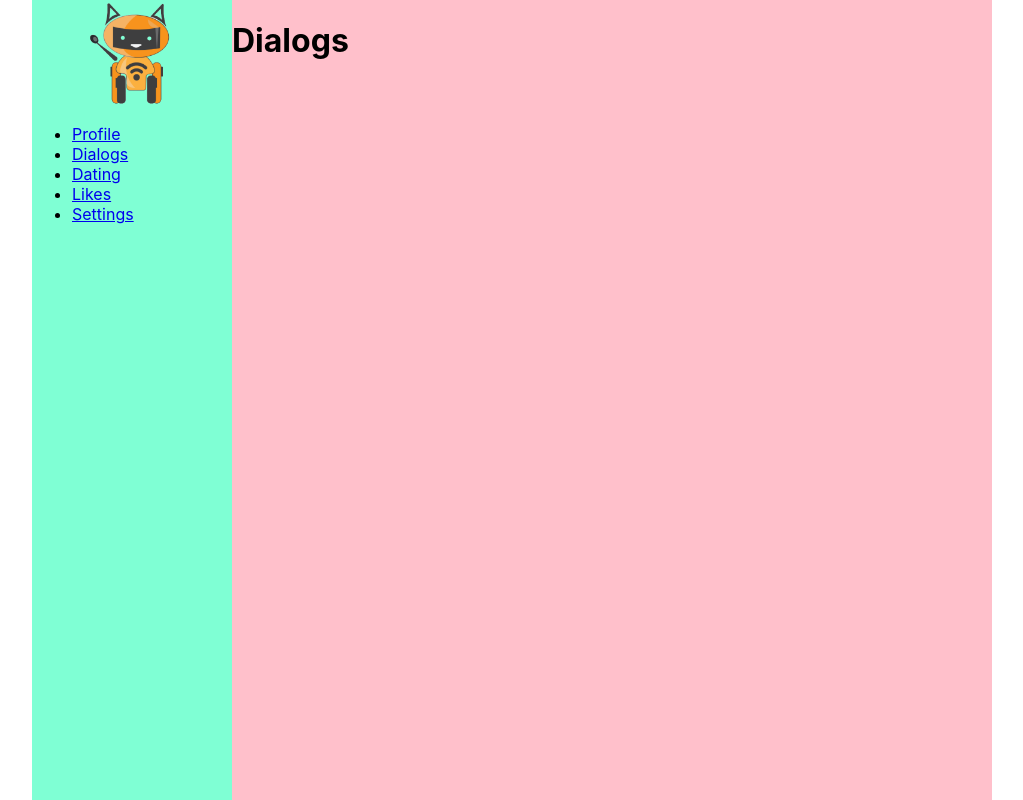
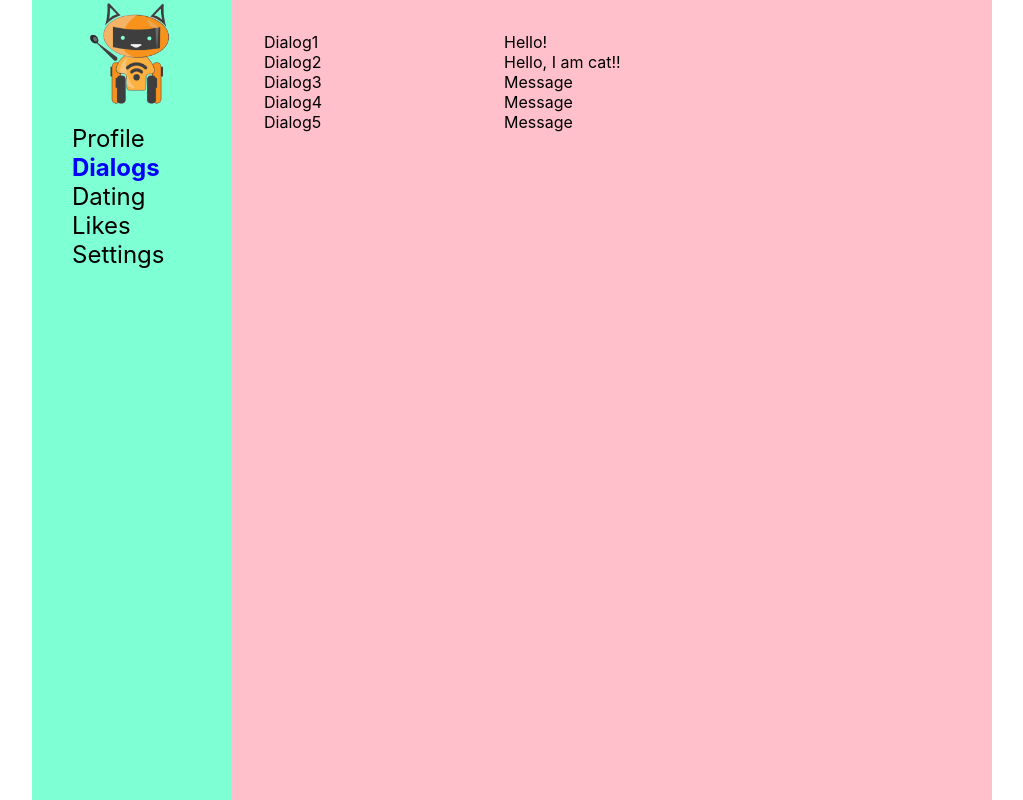
Before and after one commit to blacksempai/dating-app, a React (Create React App) app: page /dialogs in a window 1280 px wide. Shown: the whole page, without its empty margins (128-1151 px from the left). Built offline with nearby package versions, Linux system fonts and the light colour scheme.

Commit message:
Lesson 5

```diff
--- a/src/App.css
+++ b/src/App.css
@@ -19,3 +19,8 @@
   margin: 0 auto;
   display: block;
 }
+
+.active {
+  color: blue!important;
+  font-weight: bold;
+}
--- a/src/App.jsx
+++ b/src/App.jsx
@@ -5,7 +5,7 @@ import Dialogs from './components/dialogs/Dialogs'
 import Navigation from './components/navigation/Navigation'
 import { BrowserRouter, Routes, Route } from 'react-router-dom';
 
-function App() {
+function App(props) {
   return (
     <BrowserRouter>
       <div className="container">
@@ -15,7 +15,7 @@ function App() {
         </div>
         <div className="right_col">
           <Routes>
-            <Route path='/profile' element={<Profile />}/>
+            <Route path='/profile' element={<Profile state={props.state} />}/>
             <Route path='/dialogs' element={<Dialogs />} />
           </Routes>
         </div>
--- a/src/components/dialogs/Dialogs.jsx
+++ b/src/components/dialogs/Dialogs.jsx
@@ -2,7 +2,22 @@ import classes from './Dialogs.module.css'
 
 const Dialogs = () => {
     return (
-        <h1>Dialogs</h1>
+        <div className={classes.dialogs}>
+            <div className={classes.left}>
+                Dialog1<br/>
+                Dialog2<br/>
+                Dialog3<br/>
+                Dialog4<br/>
+                Dialog5<br/>
+            </div>
+            <div className={classes.right}>
+                Hello!<br/>
+                Hello, I am cat!!<br/>
+                Message<br/>
+                Message<br/>
+                Message<br/>
+            </div>
+        </div>
     )
 }
 
--- a/src/components/dialogs/Dialogs.module.css
+++ b/src/components/dialogs/Dialogs.module.css
@@ -0,0 +1,10 @@
+.dialogs {
+    display: flex;
+    padding: 2rem;
+    height: 100vh;
+    box-sizing: border-box;
+}
+
+.left {
+    flex-basis: 15rem;
+}
--- a/src/components/navigation/Navigation.jsx
+++ b/src/components/navigation/Navigation.jsx
@@ -1,15 +1,15 @@
-import './Navigation.css'
+import classes from './Navigation.module.css'
 import { NavLink } from 'react-router-dom'
 
 const Navigation = () => {
     return (
         <nav>
-            <ul>
-                <li className='item'><NavLink to="/profile">Profile</NavLink></li>
-                <li className='item'><NavLink to="/dialogs">Dialogs</NavLink></li>
-                <li className='item'><NavLink to="/datings">Dating</NavLink></li>
-                <li className='item'><NavLink to="/likes">Likes</NavLink></li>
-                <li className='item'><NavLink to="/settings">Settings</NavLink></li>
+            <ul className={classes.list}>
+                <li className={classes.item}><NavLink to="/profile">Profile</NavLink></li>
+                <li className={classes.item}><NavLink to="/dialogs">Dialogs</NavLink></li>
+                <li className={classes.item}><NavLink to="/datings">Dating</NavLink></li>
+                <li className={classes.item}><NavLink to="/likes">Likes</NavLink></li>
+                <li className={classes.item}><NavLink to="/settings">Settings</NavLink></li>
             </ul>
         </nav>
     )
--- /dev/null
+++ b/src/components/navigation/Navigation.module.css
@@ -0,0 +1,9 @@
+.list {
+    list-style: none;
+}
+
+.item a {
+    color: #000;
+    font-size: 1.5rem;
+    text-decoration: none;
+}
--- a/src/components/profile/Profile.jsx
+++ b/src/components/profile/Profile.jsx
@@ -2,12 +2,12 @@ import classes from './Profile.module.css'
 import ProfileInfo from './profile-info/ProfileInfo';
 import Posts from './posts/Posts';
 
-const Profile = () => {
+const Profile = (props) => {
     return (
         <div className={classes.profile}>
             <h1>Profile</h1>
             <ProfileInfo />
-            <Posts />
+            <Posts posts={props.state.posts}/>
         </div>
     );
 }
--- a/src/components/profile/posts/Posts.jsx
+++ b/src/components/profile/posts/Posts.jsx
@@ -1,7 +1,10 @@
 import classes from './Posts.module.css'
 import Post from './post/Post'
 
-const Posts = () => {
+const Posts = (props) => {
+    let posts = props.posts.map((p)=>{
+        return <Post text={p.text}/>
+    })
     return (
         <div>
            <h1>Posts</h1>
@@ -10,9 +13,7 @@ const Posts = () => {
                 <input className={classes.submit} type="submit" value="Send"/>
            </form>
            <div className={classes.posts}>
-                <Post />
-                <Post />
-                <Post />
+                {posts}
            </div>
         </div>
     );
--- a/src/components/profile/posts/post/Post.jsx
+++ b/src/components/profile/posts/post/Post.jsx
@@ -1,11 +1,11 @@
 import classes from './Post.module.css'
 import logo from './../../../../logo.png'
 
-const Post = () => {
+const Post = (props) => {
     return (
         <div className={classes.post}>
             <img src={logo} alt="ava" className={classes.ava}/>
-            <p className={classes.text}>Hello!</p>
+            <p className={classes.text}> {props.text} </p>
         </div>
     );
 }
--- a/src/index.js
+++ b/src/index.js
@@ -3,9 +3,10 @@ import ReactDOM from 'react-dom';
 import './index.css';
 import App from './App';
 import reportWebVitals from './reportWebVitals';
+import state from './state';
 
 ReactDOM.render(
-    <App />,
+    <App state={state}/>,
   document.getElementById('root')
 );
 
--- /dev/null
+++ b/src/state.js
@@ -0,0 +1,11 @@
+const state = {
+    posts: [
+        { text: "Hello my friend!" },
+        { text: "How are You?" },
+        { text: "I am fine" }
+    ],
+    dialogs: [],
+    messages: []
+}
+
+export default state;
```
Also changed, not shown: src/components/navigation/Navigation.css (deleted).
